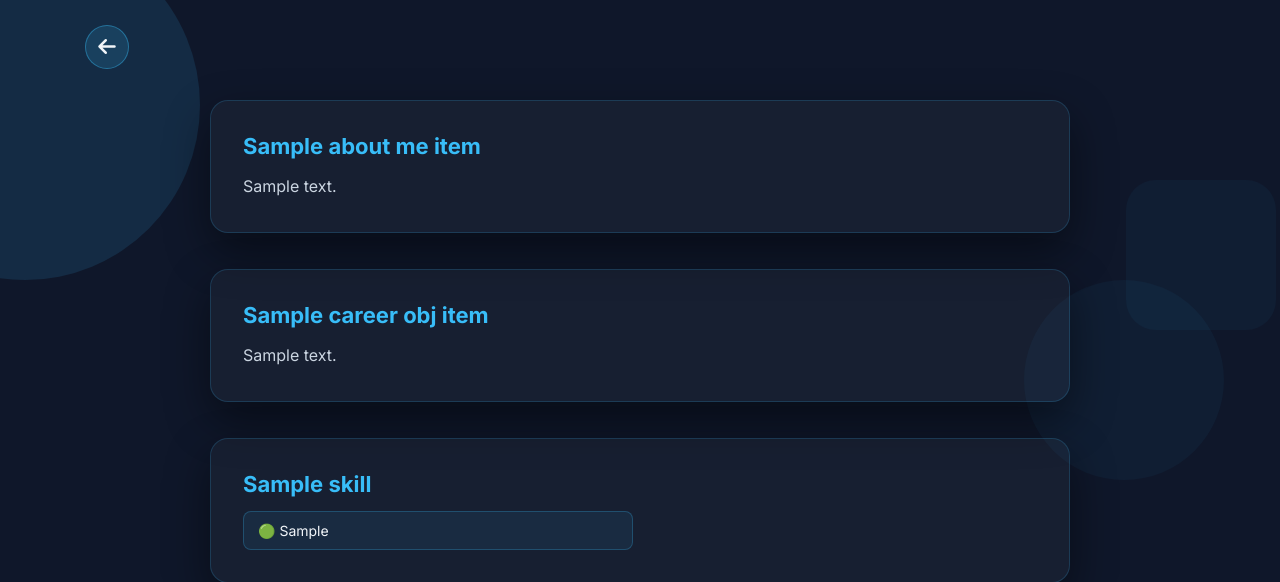
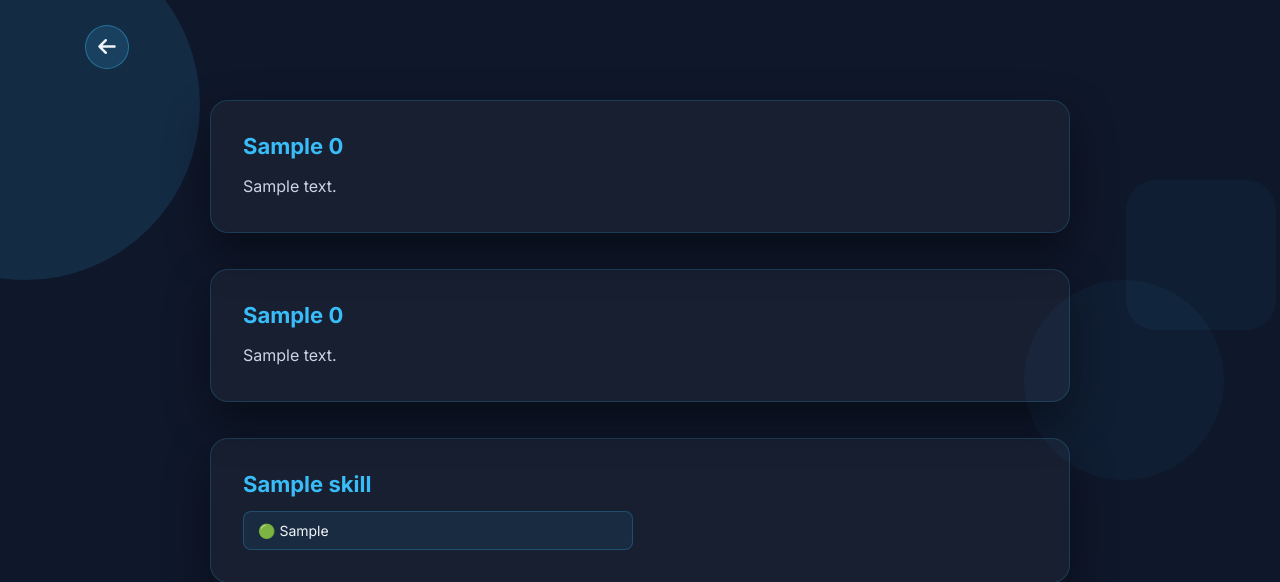
Before and after one commit to Rishikesh0930/Portfolio, a Django app: template templates/about.html in a window 1280 px wide. Shown: the top 582 px of the page. Run offline with Django 5.2, Linux system fonts and the light colour scheme; the template is opened without the code that fills it: most values are stand-ins (such as "Sample title", 1, 10 or a date in 2020).

Commit message:
update about.html

```diff
--- a/templates/about.html
+++ b/templates/about.html
@@ -17,16 +17,12 @@
     <div class="dot d2"></div>
     <div class="about-wrapper">
         <div class="card">
-            {% for about_me_item in about.about_me %}
-                <h2>{{ about_me_item.title }}</h2>
-                <p>{{ about_me_item.content }}</p>
-            {% endfor %}
+            <h2>{{ about.about_me.0.title }}</h2>
+            <p>{{ about.about_me.0.content }}</p>
         </div>
         <div class="card">
-            {% for career_obj_item in about.career_obj %}
-                <h2>{{ career_obj_item.title }}</h2>
-                <p>{{ career_obj_item.content }}</p>
-            {% endfor %}
+            <h2>{{ about.career_obj.0.title }}</h2>
+            <p>{{ about.career_obj.0.content }}</p>
         </div>
         <div class="card">
             <h2>{{ about.skills.title }}</h2>
```
